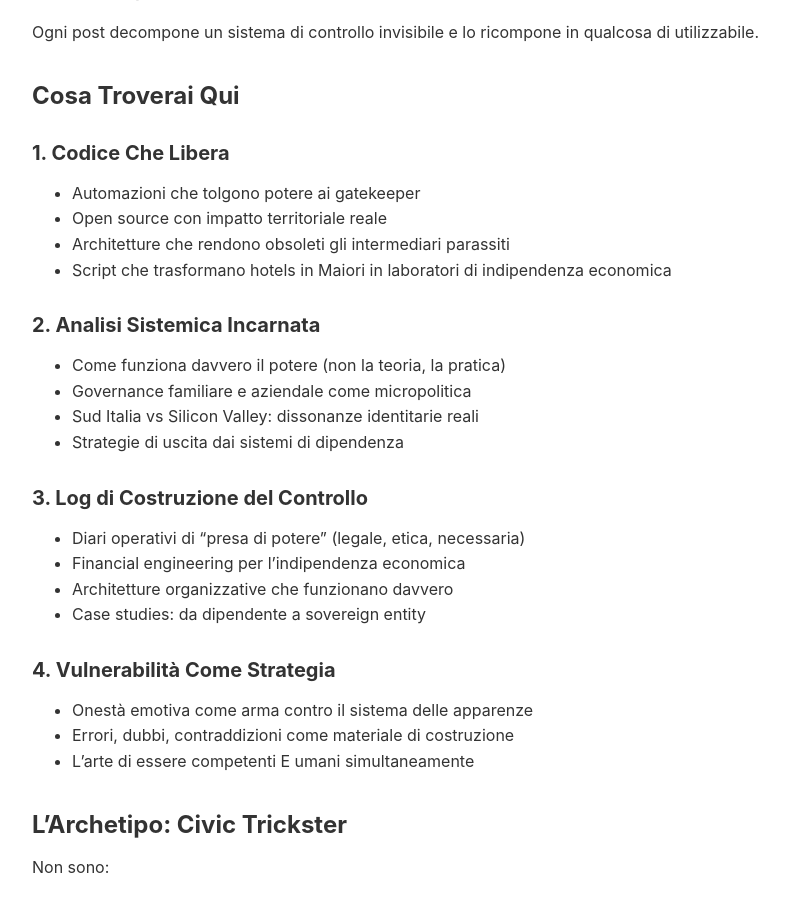
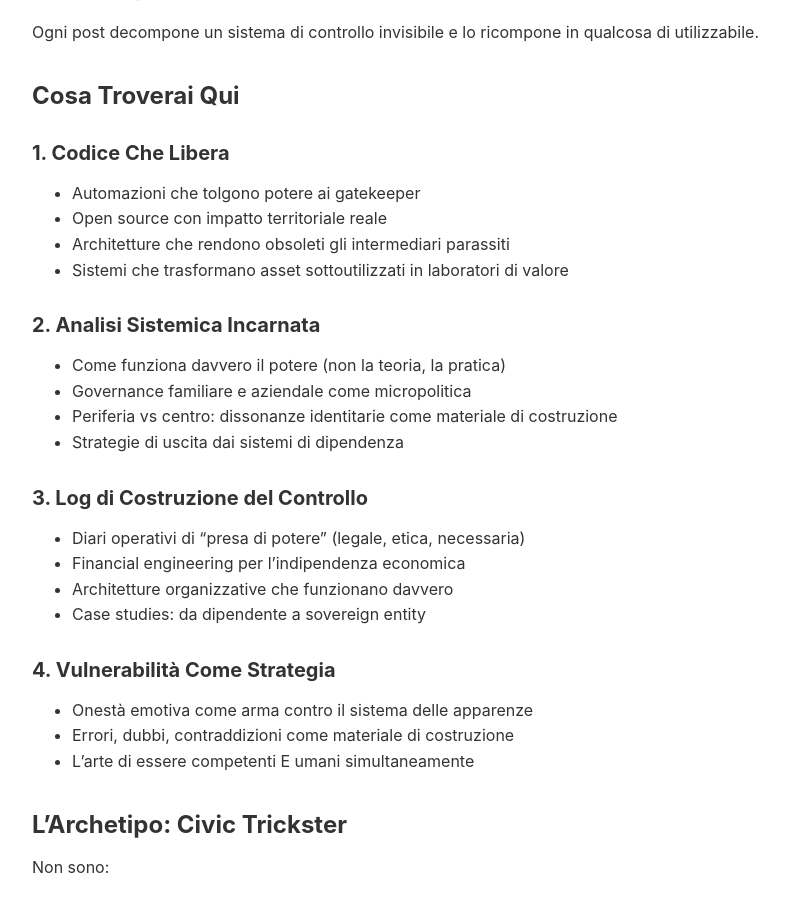
Before and after one commit to ste-hue/xitnode.github.io, a Jekyll site: the page built from _posts/2025-06-07-manifesto-portale-uscita.md, in a window 1280 px wide and 900 px high, scrolled down 993 px. Shown: the whole window, without its empty margins (224-1013 px from the left). Built offline with Jekyll 4.4.1, drawn with Linux system fonts in a browser that asks for light colours; some of the changed text lies outside the part shown.

Commit message:
Update manifesto with more generic location references

```diff
--- a/_posts/2025-06-07-manifesto-portale-uscita.md
+++ b/_posts/2025-06-07-manifesto-portale-uscita.md
@@ -44,12 +44,12 @@ Ogni post decompone un sistema di controllo invisibile e lo ricompone in qualcos
 - Automazioni che tolgono potere ai gatekeeper
 - Open source con impatto territoriale reale
 - Architetture che rendono obsoleti gli intermediari parassiti
-- Script che trasformano hotels in Maiori in laboratori di indipendenza economica
+- Sistemi che trasformano asset sottoutilizzati in laboratori di valore
 
 ### 2. Analisi Sistemica Incarnata
 - Come funziona davvero il potere (non la teoria, la pratica)
 - Governance familiare e aziendale come micropolitica
-- Sud Italia vs Silicon Valley: dissonanze identitarie reali
+- Periferia vs centro: dissonanze identitarie come materiale di costruzione
 - Strategie di uscita dai sistemi di dipendenza
 
 ### 3. Log di Costruzione del Controllo
@@ -101,7 +101,7 @@ Decomporre → Analizzare → Codificare → Condividere
 2. **Vulnerabilità strategica**: gli errori sono materiale di costruzione
 3. **Ibrido per design**: tecnico + umano + politico sempre insieme
 4. **Open source del pensiero**: tutto replicabile, niente guru-worship
-5. **Locale + globale**: Maiori e Silicon Valley sono lo stesso sistema
+5. **Locale + globale**: periferia e centro sono lo stesso sistema
 
 ## Manifesto Operativo
 
```
Also changed, not shown: other parts of _posts/2025-06-07-manifesto-portale-uscita.md (+2 -2 lines).
